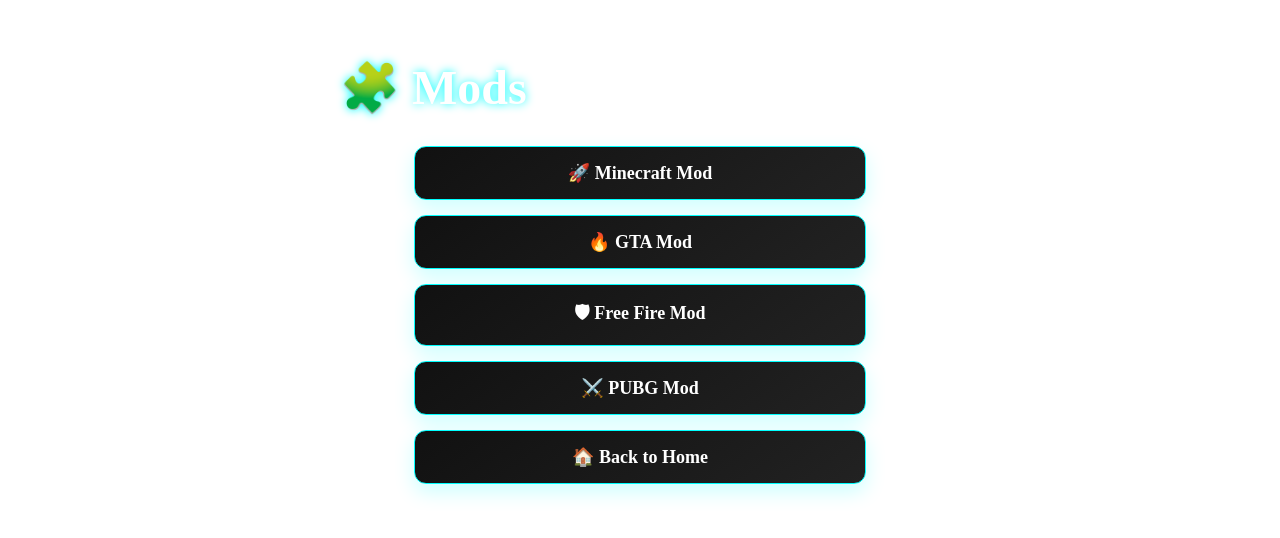
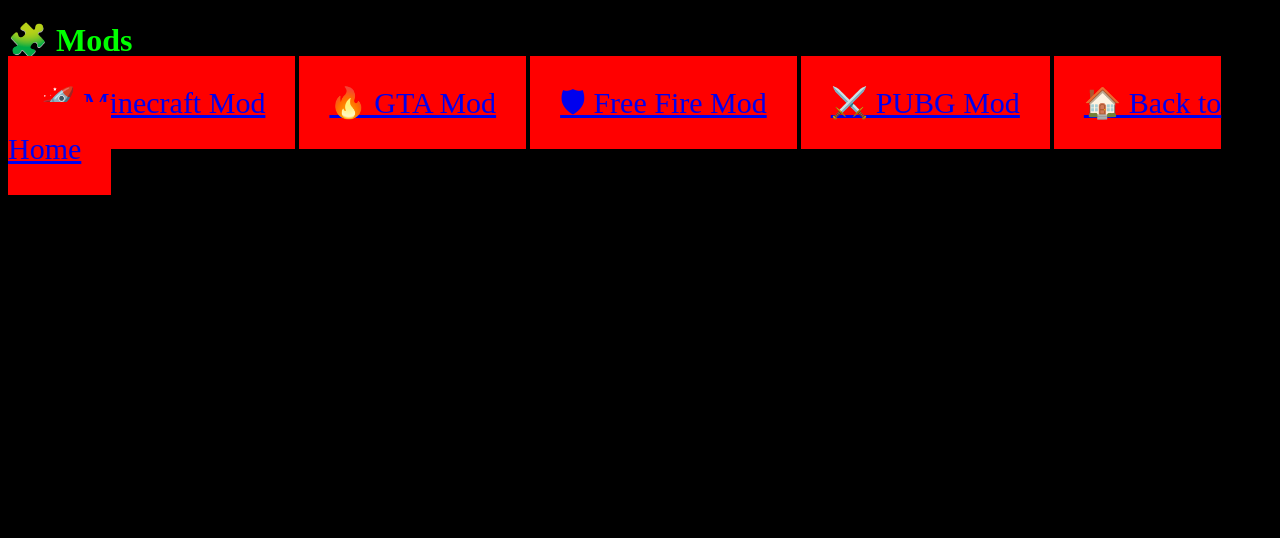
Before and after one commit to RAZINVERSE/RAZINVERSE.github.io, a plain HTML site: page mods.html in a window 1280 px wide. Drawn offline with Linux system fonts and the light colour scheme.

Commit message:
Update style.css
looking

```diff
--- a/style.css
+++ b/style.css
@@ -1,65 +1,11 @@
-v/* Base styles */
 body {
-  background: #000;
-  color: #fff;
-  font-family: 'Segoe UI', sans-serif;
-  text-align: center;
-  padding: 30px;
-  margin: 0;
+  background: black;
+  color: lime;
 }
 
-.container {
-  max-width: 600px;
-  margin: auto;
-  padding: 20px;
+.button {
+  font-size: 30px;
+  width: 100%;
+  background: red;
+  padding: 30px;
 }
-
-/* Title */
-h1 {
-  font-size: 3em;
-  margin-bottom: 30px;
-  color: #fff;
-  text-shadow: 0 0 10px #0ff;
-}
-
-/* Glowing buttons */
-.button {
-  display: block;
-  margin: 15px auto;
-  padding: 15px 25px;
-  width: 90%;
-  max-width: 400px;
-  background: linear-gradient(145deg, #111, #222);
-  border: 1px solid #0ff;
-  border-radius: 12px;
-  color: #fff;
-  font-size: 18px;
-  font-weight: bold;
-  text-decoration: none;
-  transition: all 0.3s ease;
-  box-shadow: 0 8px 20px rgba(0, 255, 255, 0.2);
-  text-align: center;
-}
-
-.button:hover {
-  background: #0ff;
-  color: #000;
-  transform: scale(1.05);
-  box-shadow: 0 0 20px #0ff, 0 0 30px #0ff;
-}
-
-/* Responsive fixes for mobile */
-@media (max-width: 500px) {
-  .button {
-    font-size: 20px;
-    padding: 18px 30px;
-  }
-
-  h1 {
-    font-size: 2.2em;
-  }
-
-  body {
-    padding: 15px;
-  }
-}
```
